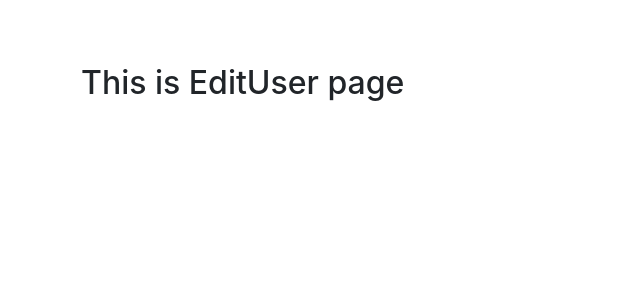
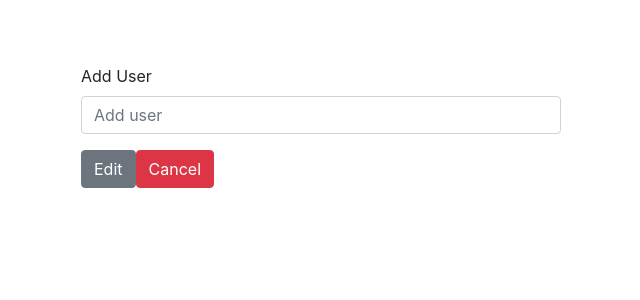
Before and after one commit to bellicose77/react-crud-recape, a React (Create React App) app: page /edit/1 in a window 1280 px wide. Shown: the top 300 px of the page, without its empty margins (319-959 px from the left). Built offline with nearby package versions, Linux system fonts and the light colour scheme.

Commit message:
edit page done

```diff
--- a/src/components/AddUser/AddUser.js
+++ b/src/components/AddUser/AddUser.js
@@ -4,7 +4,7 @@ import {Button, Form, FormGroup, Input, Label } from 'reactstrap';
 
 const AddUser = () => {
     return (
-        <div>
+
             <Form>
                 <FormGroup>
                     <Label>Add User</Label>
@@ -13,7 +13,7 @@ const AddUser = () => {
                 <Button type='submit'>Submit</Button>
                 <Link to ='/' className='btn btn-danger ml-12' >Cancel</Link>
             </Form>
-        </div>
+
     );
 };
 
--- a/src/components/EditUser/EditUser.js
+++ b/src/components/EditUser/EditUser.js
@@ -1,10 +1,17 @@
 import React from 'react';
+import { Link } from 'react-router-dom';
+import { Button, Form, FormGroup, Input, Label } from 'reactstrap';
 
 const EditUser = () => {
     return (
-        <div>
-            <h2>This is EditUser page</h2>
-        </div>
+        <Form>
+        <FormGroup>
+            <Label>Add User</Label>
+            <Input type ="text" placeholder='Add user'></Input>
+           </FormGroup>
+        <Button type='submit'>Edit</Button>
+        <Link to ='/' className='btn btn-danger ml-12' >Cancel</Link>
+    </Form>
     );
 };
 
```
